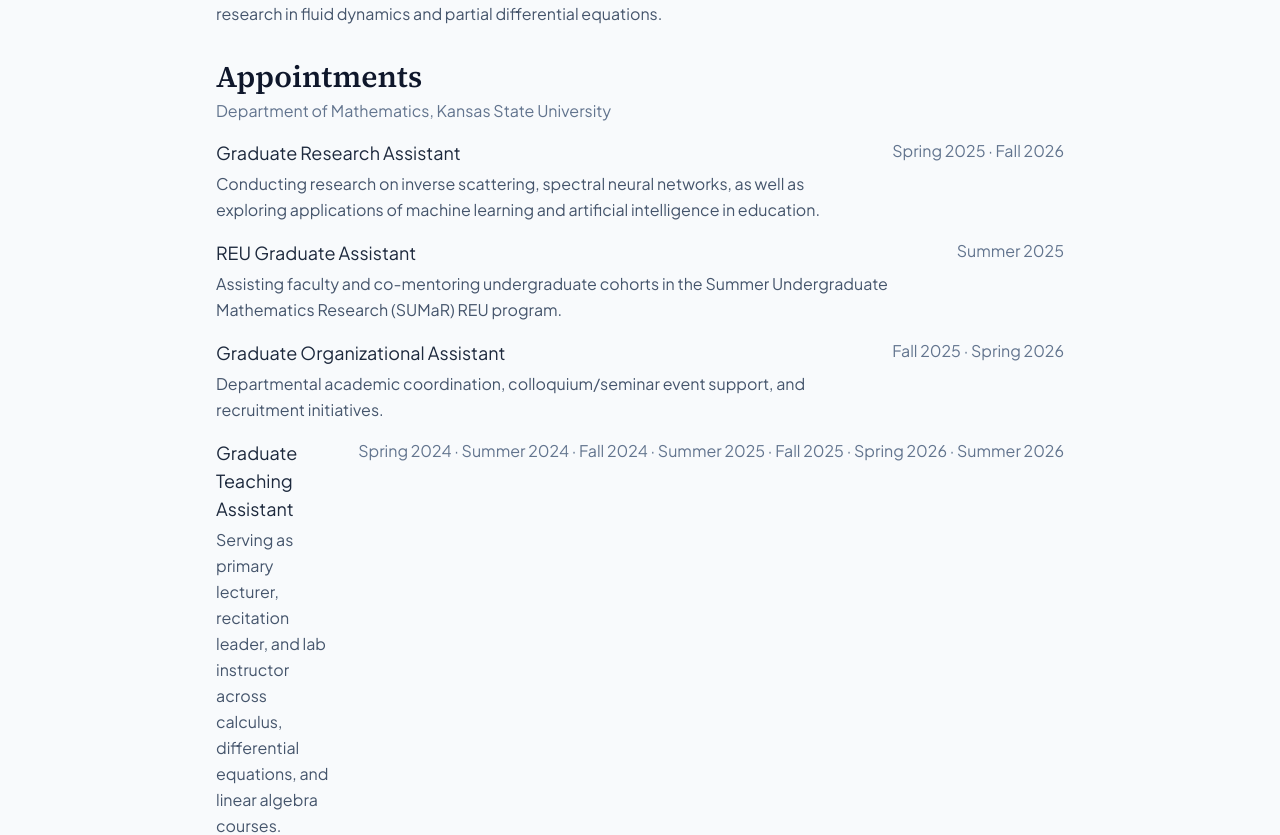
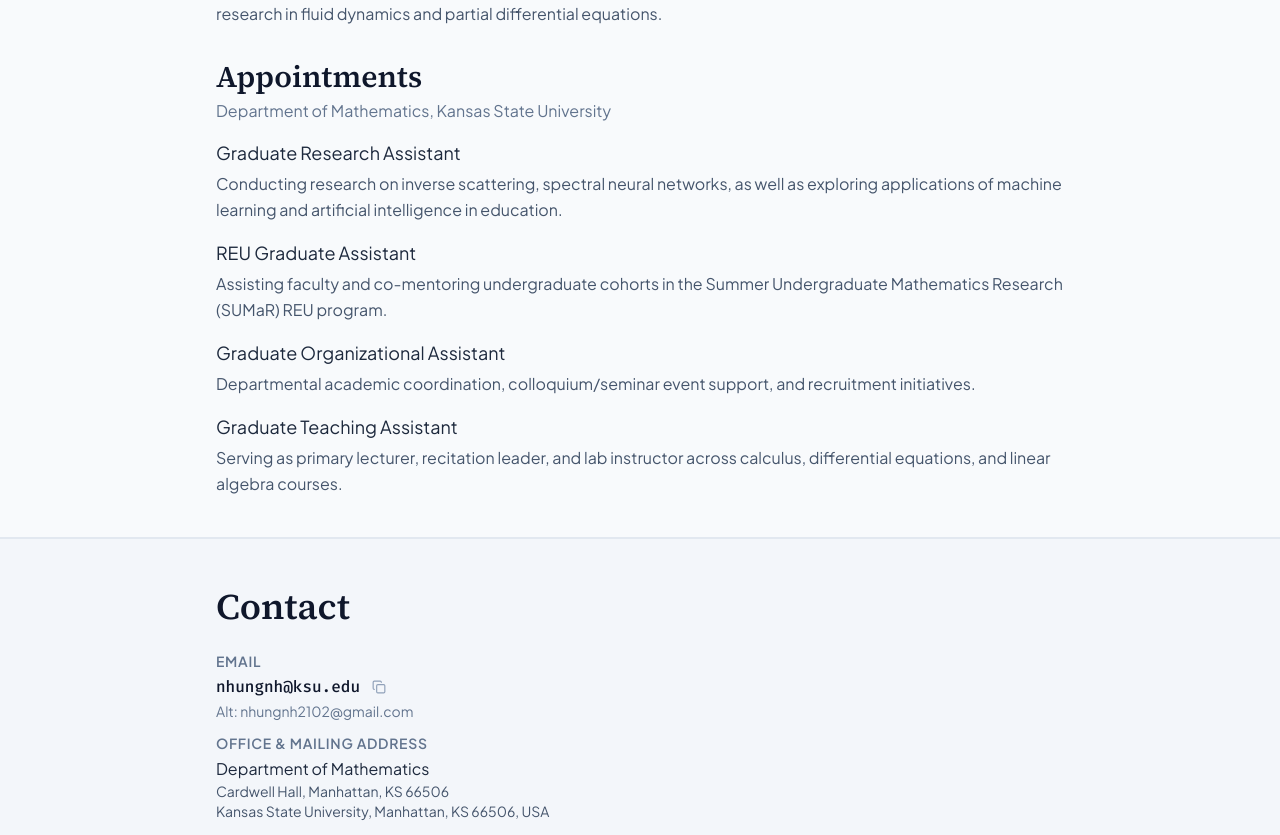
Before and after one commit to nhungnh-dot/nhungnh-dot.github.io, a React (Vite) app: page / in a window 1280 px wide. Shown: the part 940-1775 px from the top of the page. Built offline with nearby package versions, Linux system fonts and the light colour scheme.

Commit message:
Remove appointment dates from About tab

```diff
--- a/src/components/EducationEmployment.tsx
+++ b/src/components/EducationEmployment.tsx
@@ -53,21 +53,13 @@
 
           <ul className="space-y-4">
             {EMPLOYMENT_DATA.map((job, idx) => (
-              <li
-                key={idx}
-                className="flex flex-col sm:flex-row sm:items-start sm:justify-between gap-1 sm:gap-6"
-              >
-                <div className="min-w-0">
+              <li key={idx}>
                 <p className="text-base font-normal text-slate-800 dark:text-slate-200">
                   {job.title}
                 </p>
                 <p className="mt-1 text-sm text-slate-600 dark:text-slate-400 leading-relaxed">
                   {job.description}
                 </p>
-                </div>
-                <span className="shrink-0 text-sm text-slate-500 dark:text-slate-400 sm:text-right">
-                  {job.semesters.join(' · ')}
-                </span>
               </li>
             ))}
           </ul>
```
Lines whose indentation alone changed are shown as unchanged.
